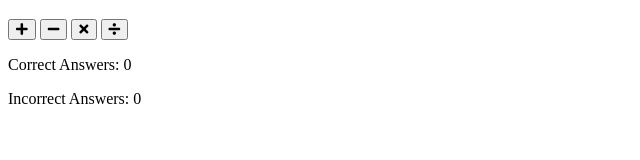
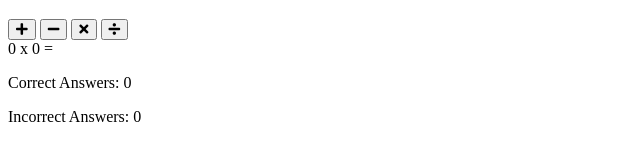
Before and after one commit to lilblupig/ci-07-love-maths, a plain HTML site: page index.html in a window 1280 px wide. Shown: the part 100-260 px from the top of the page, without its empty margins (0-640 px from the left). Drawn offline with Linux system fonts and the light colour scheme.

Commit message:
HTML - Add fields to Question area.

```diff
--- a/index.html
+++ b/index.html
@@ -31,6 +31,12 @@
                 <i class="fas fa-divide"></i>
             </button>
         </div>
+        <div class="question-area">
+            <span id="operand1">0</span>
+            <span id="operator">x</span>
+            <span id="operand2">0</span>
+            <span>=</span>
+        </div>
     </div>
 
     <div class="score-area">
```
